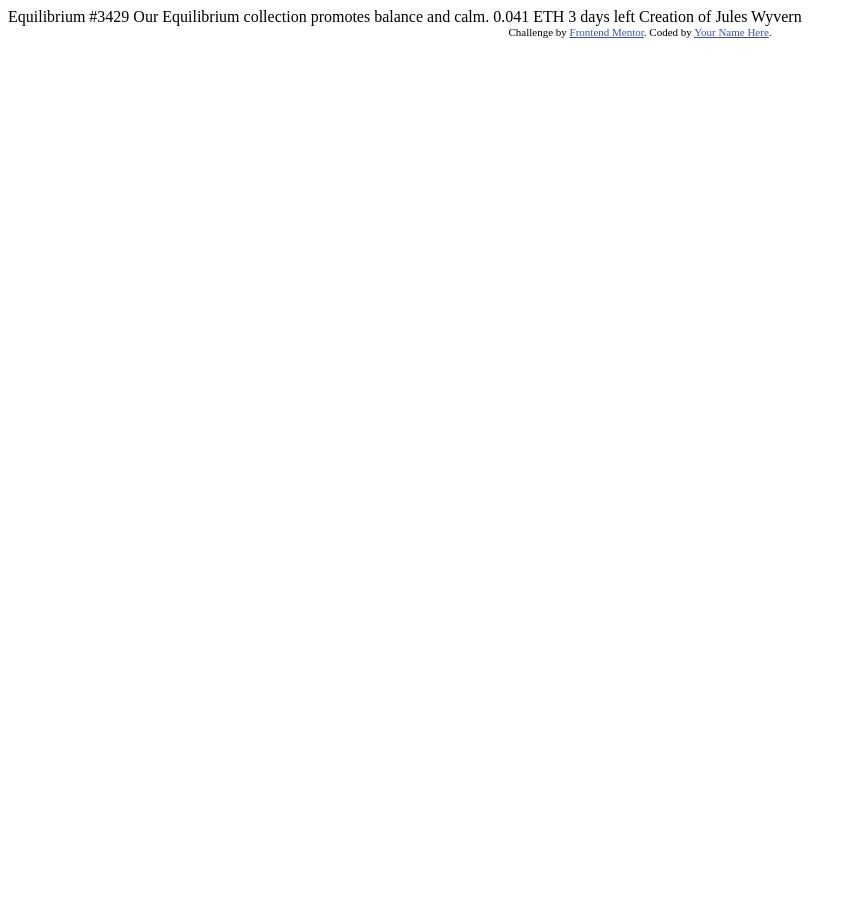
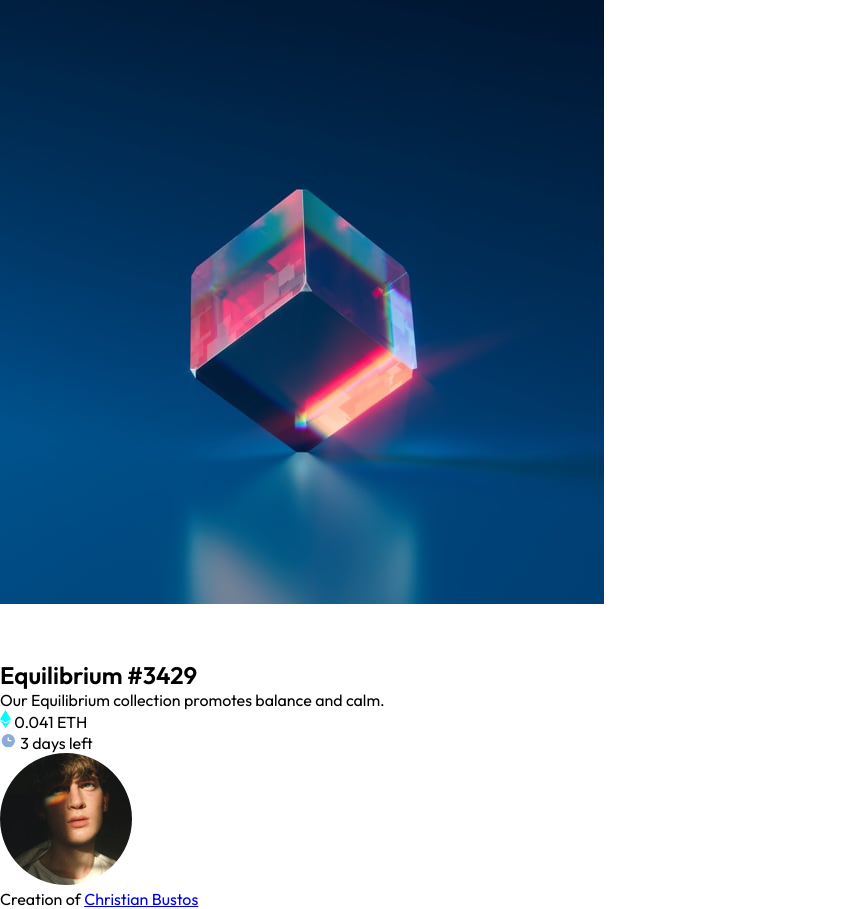
Before and after one commit to chbus37/NFT-preview-card-component, a plain HTML site: page index.html in a window 1280 px wide. Shown: the whole page, without its empty margins (0-865 px from the left). Before the commit the page ends 800 px from the top, so only its background shows below. Drawn offline with Linux system fonts and the light colour scheme.

Commit message:
add fonts and root styles

```diff
--- a/index.html
+++ b/index.html
@@ -1,33 +1,63 @@
 <!DOCTYPE html>
 <html lang="en">
   <head>
-  <meta charset="UTF-8">
-  <meta name="viewport" content="width=device-width, initial-scale=1.0"> <!-- displays site properly based on user's device -->
+    <meta charset="UTF-8" />
+    <meta name="viewport" content="width=device-width, initial-scale=1.0" />
+    <!-- displays site properly based on user's device -->
 
-  <link rel="icon" type="image/png" sizes="32x32" href="./images/favicon-32x32.png">
+    <link
+      rel="icon"
+      type="image/png"
+      sizes="32x32"
+      href="./images/favicon-32x32.png"
+    />
+    <link rel="stylesheet" href="./styles.css" />
 
     <title>Frontend Mentor | NFT preview card component</title>
-
-  <!-- Feel free to remove these styles or customise in your own stylesheet 👍 -->
     <style>
-    .attribution { font-size: 11px; text-align: center; }
-    .attribution a { color: hsl(228, 45%, 44%); }
+      .attribution {
+        font-size: 11px;
+        text-align: center;
+      }
+      .attribution a {
+        color: hsl(228, 45%, 44%);
+      }
     </style>
   </head>
   <body>
+    <div class="card">
+      <div class="card-container">
+        <img
+          src="./images/image-equilibrium.jpg"
+          alt="Equilibrium"
+          class="main-img"
+        />
+        <div class="overlay"></div>
+        <img src="./images/icon-view.svg" alt="view" class="view" />
+      </div>
+      <div class="main">
+        <h2 class="title">Equilibrium #3429</h2>
+        <p class="content">
+          Our Equilibrium collection promotes balance and calm.
+        </p>
+        <div class="icons">
+          <img src="./images/icon-ethereum.svg" alt="eth" />
+          <span>0.041 ETH</span>
+        </div>
+        <div class="time">
+          <img src="./images/icon-clock.svg" alt="clock" />
+          <span>3 days left</span>
+        </div>
+      </div>
 
-  Equilibrium #3429
+      <div class="divider">
+        <div class="footer">
+          <img src="./images/image-avatar.png" alt="avatar"/>
+          <p>Creation of <a href="https://www.linkedin.com/in/christiansbustos/" target="_blank">Christian Bustos</a></p>
+        </div>
+      </div>
+    </div>
 
-  Our Equilibrium collection promotes balance and calm.
 
-  0.041 ETH
-  3 days left
-
-  Creation of Jules Wyvern
-
-  <div class="attribution">
-    Challenge by <a href="https://www.frontendmentor.io?ref=challenge" target="_blank">Frontend Mentor</a>.
-    Coded by <a href="#">Your Name Here</a>.
-  </div>
   </body>
 </html>
--- /dev/null
+++ b/styles.css
@@ -0,0 +1,24 @@
+@import url('https://fonts.googleapis.com/css2?family=Outfit:wght@300;400;600&display=swap');
+:root{
+    --soft-blue: hsl(215,51%,70%);
+    --cyan: hsl(178,100%,50%);
+    --very-dark-blue-main-bg:hsl(217,54%,11%);
+    --very-dark-blue-card-bg:hsl(216,50%,16%);
+    --very-dark-blue-line:hsl(216,50%,16%);
+    --white:hsl(0,0%,100%);
+}
+
+*{
+    font-family: "Outfit", sans-serif;
+    padding: 0;
+    box-sizing: border-box;
+    margin: 0;
+}
+
+img{
+    max-width: 100%;
+}
+
+body{
+
+}
```
Lines whose indentation alone changed are shown as unchanged.
